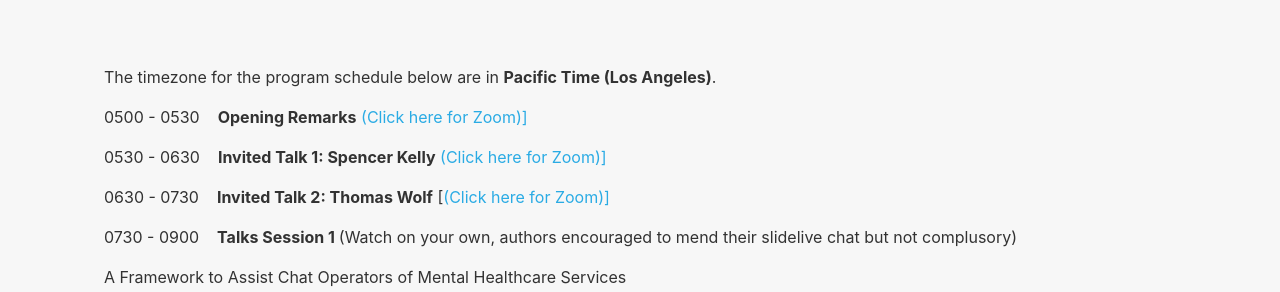
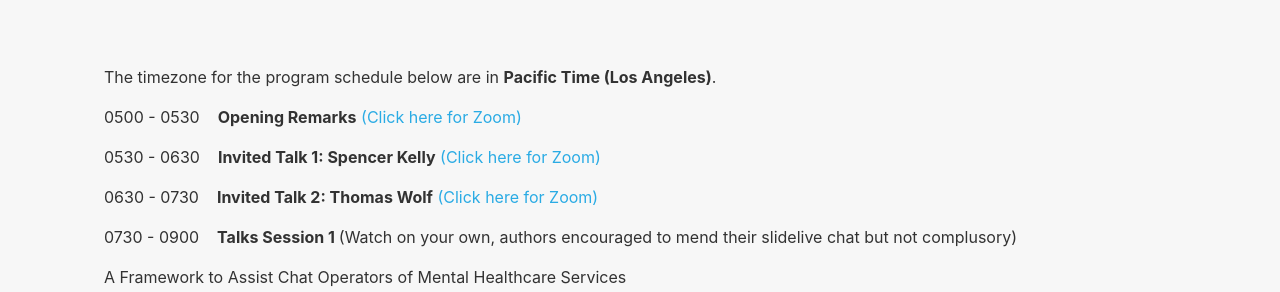
Before and after one commit to nlposs/nlposs.github.io, a Jekyll site: the page built from 2020/index.md, in a window 1280 px wide and 900 px high, scrolled down 4618 px. Shown: the part 153-445 px from the top of the window. Built offline with Jekyll 4.4.1, drawn with Linux system fonts in a browser that asks for light colours.

```diff
--- a/2020/index.md
+++ b/2020/index.md
@@ -133,11 +133,11 @@ In this talk I’ll start by introducing the recent breakthroughs in NLP that re
 
 The timezone for the program schedule below are in **Pacific Time (Los Angeles)**.
 
-<p>0500 - 0530	&nbsp;&nbsp; <strong>Opening Remarks</strong> <a href="https://mit.zoom.us/j/96463506487">(Click here for Zoom)]</a> </p>
+<p>0500 - 0530	&nbsp;&nbsp; <strong>Opening Remarks</strong> <a href="https://mit.zoom.us/j/96463506487">(Click here for Zoom)</a> </p>
 
-<p>0530 - 0630	&nbsp;&nbsp; <strong>Invited Talk 1: Spencer Kelly</strong> <a href="https://mit.zoom.us/j/96463506487">(Click here for Zoom)]</a>  </p>
+<p>0530 - 0630	&nbsp;&nbsp; <strong>Invited Talk 1: Spencer Kelly</strong> <a href="https://mit.zoom.us/j/96463506487">(Click here for Zoom)</a>  </p>
 
-<p>0630 - 0730 &nbsp;&nbsp; <strong>Invited Talk 2: Thomas Wolf</strong> [<a href="https://mit.zoom.us/j/96463506487">(Click here for Zoom)]</a> </p>
+<p>0630 - 0730 &nbsp;&nbsp; <strong>Invited Talk 2: Thomas Wolf</strong> <a href="https://mit.zoom.us/j/96463506487">(Click here for Zoom)</a> </p>
 
 <p>0730 - 0900 &nbsp;&nbsp; <strong>Talks Session 1 </strong> (Watch on your own, authors encouraged to mend their slidelive chat but not complusory)</p>
 
```
